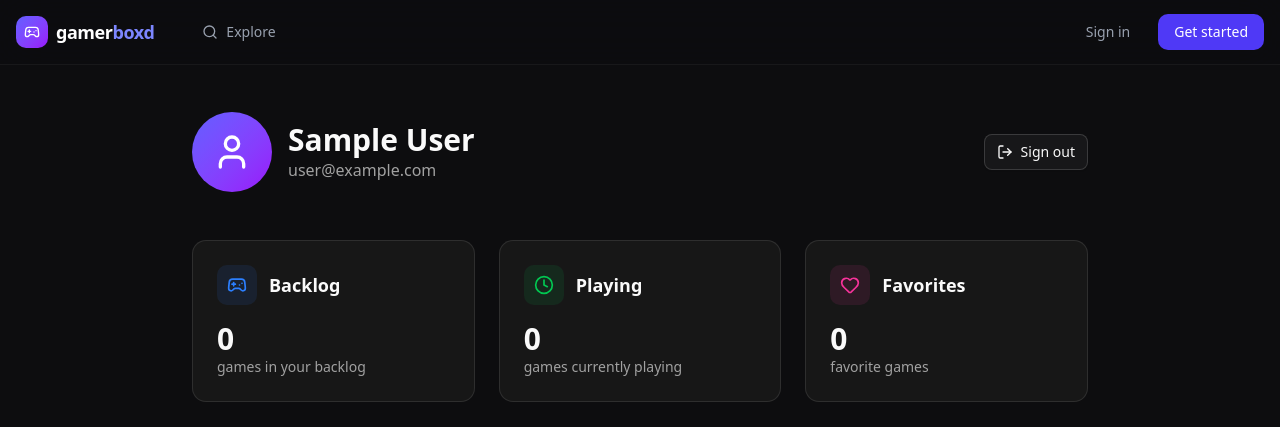
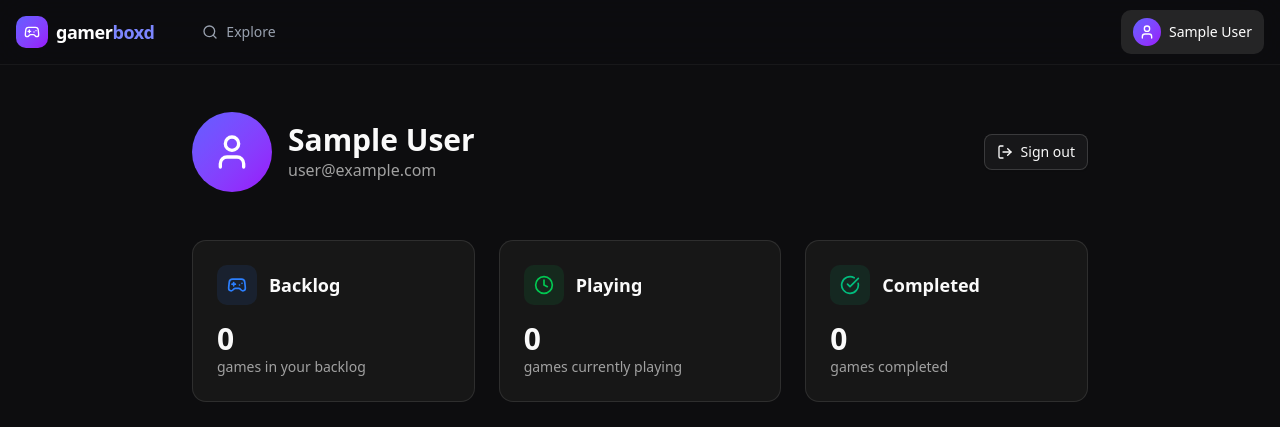
Before and after one commit to raytierry/gamerboxd, a Next.js app: page /profile in a window 1280 px wide. Shown: the top 427 px of the page. Built offline with nearby package versions, Linux system fonts and the light colour scheme; no server answers; the database is empty; sample sign-in values are in the browser's storage.

Commit message:
fix: connect profile page and navbar to real data
- Profile now shows actual backlog count and games list
- Profile shows Playing and Completed stats from backlog
- Navbar shows user avatar when logged in
- Navbar hides sign in/register buttons when authenticated

```diff
--- a/src/app/(main)/profile/page.tsx
+++ b/src/app/(main)/profile/page.tsx
@@ -3,13 +3,26 @@
 import { useSession, signOut } from 'next-auth/react';
 import { useRouter } from 'next/navigation';
 import { useEffect } from 'react';
+import Link from 'next/link';
+import Image from 'next/image';
 import { Button } from '@/components/ui/button';
 import { FadeIn, FadeInUp, StaggerContainer, StaggerItem } from '@/components/Motion';
-import { User, LogOut, Gamepad2, Heart, Clock } from 'lucide-react';
+import { User, LogOut, Gamepad2, Clock, CheckCircle, XCircle, Pause } from 'lucide-react';
+import { useUserBacklog } from '@/hooks/use-backlog';
+import { BacklogStatus } from '@prisma/client';
+
+const STATUS_CONFIG: Record<BacklogStatus, { label: string; icon: typeof Gamepad2; color: string }> = {
+  WANT_TO_PLAY: { label: 'Want to Play', icon: Gamepad2, color: 'text-blue-400' },
+  PLAYING: { label: 'Playing', icon: Clock, color: 'text-green-400' },
+  COMPLETED: { label: 'Completed', icon: CheckCircle, color: 'text-emerald-400' },
+  DROPPED: { label: 'Dropped', icon: XCircle, color: 'text-red-400' },
+  ON_HOLD: { label: 'On Hold', icon: Pause, color: 'text-yellow-400' },
+};
 
 export default function ProfilePage() {
   const { data: session, status } = useSession();
   const router = useRouter();
+  const { data: backlog = [], isLoading: backlogLoading } = useUserBacklog();
 
   useEffect(() => {
     if (status === 'unauthenticated') {
@@ -28,6 +41,10 @@ export default function ProfilePage() {
   if (!session?.user) {
     return null;
   }
+
+  const totalGames = backlog.length;
+  const playingGames = backlog.filter((g) => g.status === BacklogStatus.PLAYING).length;
+  const completedGames = backlog.filter((g) => g.status === BacklogStatus.COMPLETED).length;
 
   async function handleSignOut() {
     await signOut({ callbackUrl: '/' });
@@ -69,7 +86,9 @@ export default function ProfilePage() {
                 </div>
                 <h2 className="text-lg font-semibold text-foreground">Backlog</h2>
               </div>
-              <p className="text-3xl font-bold text-foreground">0</p>
+              <p className="text-3xl font-bold text-foreground">
+                {backlogLoading ? '...' : totalGames}
+              </p>
               <p className="text-sm text-muted-foreground">games in your backlog</p>
             </div>
           </StaggerItem>
@@ -82,7 +101,9 @@ export default function ProfilePage() {
                 </div>
                 <h2 className="text-lg font-semibold text-foreground">Playing</h2>
               </div>
-              <p className="text-3xl font-bold text-foreground">0</p>
+              <p className="text-3xl font-bold text-foreground">
+                {backlogLoading ? '...' : playingGames}
+              </p>
               <p className="text-sm text-muted-foreground">games currently playing</p>
             </div>
           </StaggerItem>
@@ -90,18 +111,55 @@ export default function ProfilePage() {
           <StaggerItem>
             <div className="rounded-xl border border-border bg-card p-6 transition-colors hover:border-primary/50">
               <div className="flex items-center gap-3 mb-4">
-                <div className="flex h-10 w-10 items-center justify-center rounded-lg bg-pink-500/10">
-                  <Heart className="h-5 w-5 text-pink-500" />
+                <div className="flex h-10 w-10 items-center justify-center rounded-lg bg-emerald-500/10">
+                  <CheckCircle className="h-5 w-5 text-emerald-500" />
                 </div>
-                <h2 className="text-lg font-semibold text-foreground">Favorites</h2>
+                <h2 className="text-lg font-semibold text-foreground">Completed</h2>
               </div>
-              <p className="text-3xl font-bold text-foreground">0</p>
-              <p className="text-sm text-muted-foreground">favorite games</p>
+              <p className="text-3xl font-bold text-foreground">
+                {backlogLoading ? '...' : completedGames}
+              </p>
+              <p className="text-sm text-muted-foreground">games completed</p>
             </div>
           </StaggerItem>
         </StaggerContainer>
 
         <FadeIn className="mt-12">
+          {backlog.length > 0 ? (
+            <div className="space-y-4">
+              <h3 className="text-xl font-semibold text-foreground">Your Games</h3>
+              <div className="grid gap-3">
+                {backlog.map((game) => {
+                  const statusConfig = STATUS_CONFIG[game.status];
+                  const StatusIcon = statusConfig.icon;
+                  return (
+                    <Link
+                      key={game.id}
+                      href={`/games/${game.gameSlug}`}
+                      className="flex items-center gap-4 rounded-xl border border-border bg-card p-4 transition-all hover:border-primary/50 hover:bg-card/80"
+                    >
+                      {game.gameImage && (
+                        <Image
+                          src={game.gameImage}
+                          alt={game.gameName}
+                          width={64}
+                          height={64}
+                          className="rounded-lg object-cover"
+                        />
+                      )}
+                      <div className="flex-1 min-w-0">
+                        <p className="font-medium text-foreground truncate">{game.gameName}</p>
+                        <div className={`flex items-center gap-1.5 text-sm ${statusConfig.color}`}>
+                          <StatusIcon className="h-3.5 w-3.5" />
+                          {statusConfig.label}
+                        </div>
+                      </div>
+                    </Link>
+                  );
+                })}
+              </div>
+            </div>
+          ) : (
             <div className="rounded-xl border border-border bg-card p-8 text-center">
               <Gamepad2 className="mx-auto h-12 w-12 text-muted-foreground mb-4" />
               <h3 className="text-xl font-semibold text-foreground mb-2">
@@ -117,6 +175,7 @@ export default function ProfilePage() {
                 Discover Games
               </Button>
             </div>
+          )}
         </FadeIn>
       </div>
     </main>
--- a/src/components/Navbar/Navbar.tsx
+++ b/src/components/Navbar/Navbar.tsx
@@ -2,10 +2,12 @@
 
 import Link from 'next/link';
 import { usePathname } from 'next/navigation';
+import { useSession } from 'next-auth/react';
 import { Gamepad2, Search, User } from 'lucide-react';
 
 export default function Navbar() {
   const pathname = usePathname();
+  const { data: session, status } = useSession();
 
   const isActive = (path: string) => pathname === path || pathname.startsWith(path + '/');
 
@@ -40,6 +42,26 @@ export default function Navbar() {
         </div>
 
         <div className="flex items-center gap-3">
+          {status === 'loading' ? (
+            <div className="h-8 w-8 animate-pulse rounded-full bg-white/10" />
+          ) : session?.user ? (
+            <Link
+              href="/profile"
+              className={`flex items-center gap-2 px-3 py-2 rounded-lg transition-colors ${
+                isActive('/profile')
+                  ? 'bg-white/10 text-white'
+                  : 'text-gray-400 hover:text-white hover:bg-white/5'
+              }`}
+            >
+              <div className="w-7 h-7 bg-gradient-to-br from-indigo-500 to-purple-600 rounded-full flex items-center justify-center">
+                <User className="w-4 h-4 text-white" />
+              </div>
+              <span className="hidden sm:inline text-sm font-medium">
+                {session.user.name || 'Profile'}
+              </span>
+            </Link>
+          ) : (
+            <>
               <Link
                 href="/login"
                 className="px-4 py-2 text-sm font-medium text-gray-400 hover:text-white transition-colors"
@@ -52,6 +74,8 @@ export default function Navbar() {
               >
                 Get started
               </Link>
+            </>
+          )}
         </div>
       </nav>
     </header>
```
Lines whose indentation alone changed are shown as unchanged.
